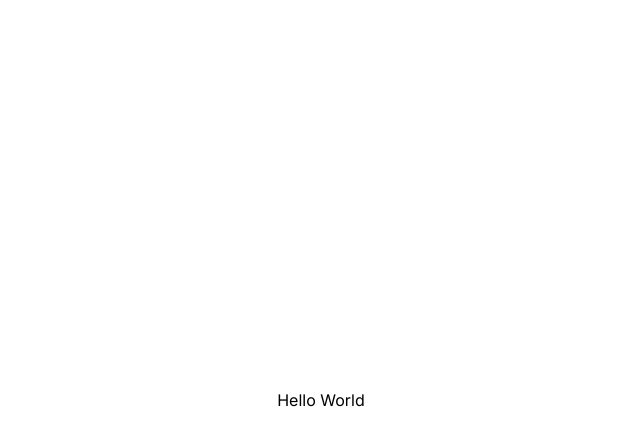
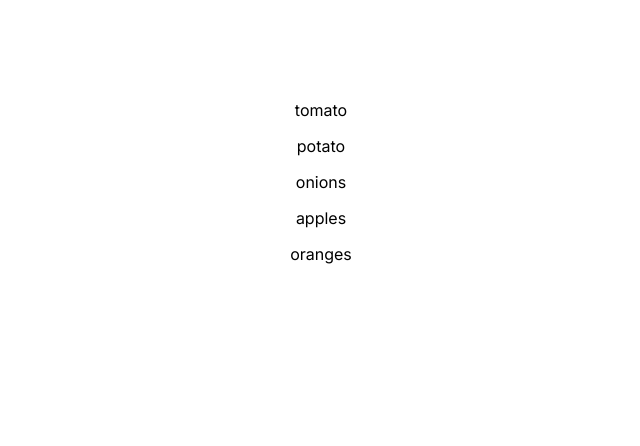
Before and after one commit to cluelessdesi/Pantry-Tracker, a Next.js app in the folder pantry_tracker/: page / in a window 1280 px wide. Shown: the top 446 px of the page, without its empty margins (319-959 px from the left). Built offline with nearby package versions, Linux system fonts and the light colour scheme.

Commit message:
added some code to the page js file

```diff
--- a/pantry_tracker/app/page.js
+++ b/pantry_tracker/app/page.js
@@ -1,15 +1,34 @@
 // import Image from "next/image";
 // import styles from "./page.module.css";
-import {Box} from '@mui/material'
+import {Box, Stack} from '@mui/material'
 
 const item = ['tomato', 'potato', 'onions', 'apples', 'oranges']
 
 export default function Home() {
-  return ( <Box width="100wh" height="100vh"
+  return (
+    <Box width="100wh" height="100vh"
     display={'flex'}
     justifyContent={'center'}
     alignItems={'center'}
-    >Hello World</Box>
+    >
+
+    <Stack width="800px" height="600px" spacing={2}>
+      {item.map((i) => (
+        <Box
+        key={i}
+        width="100%"
+        height="l0px"
+        display={'flex'}
+        justifyContent={'center'}
+        alignItems={'center'}
+        bgcolor={'fofof0'}
+        >
+          {i}
+        </Box>
+      ))}
+    </Stack>
+
+    </Box>
   )
 
 }
```
